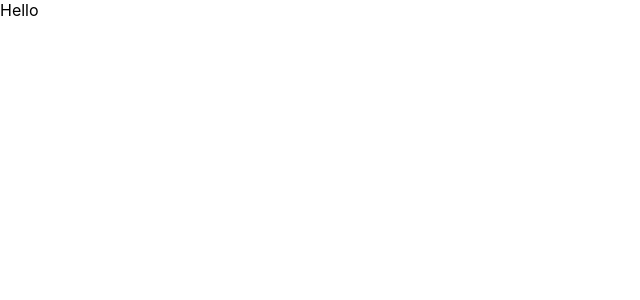
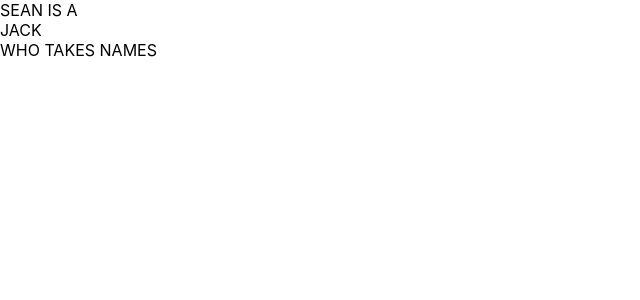
Before and after one commit to insideseanshead/numenera-front, a React (Create React App) app: page / in a window 1280 px wide. Shown: the top 300 px of the page, without its empty margins (0-640 px from the left). Built offline with nearby package versions, Linux system fonts and the light colour scheme.

Commit message:
created character description component

```diff
--- a/src/App.js
+++ b/src/App.js
@@ -1,9 +1,9 @@
-
+import CharacterDescription from "./components/CharacterDescription";
 
 function App() {
   return (
     <div className="App">
-      Hello
+      <CharacterDescription />
     </div>
   );
 }
--- a/src/components/CharacterDescription.jsx
+++ b/src/components/CharacterDescription.jsx
@@ -1,7 +1,20 @@
-export const CharacterDescription = () => {
+
+
+const CharacterDescription = () => {
+
     return (
-        <div>
-
+        <div className="description">
+            <div className="character-name">
+                <span className="emphasis">SEAN</span> IS A
+            </div>
+            <div className="character-type">
+                <span className="emphasis">JACK</span>
+            </div>
+            <div className="character-focu">
+                WHO <span className="emphasis">TAKES NAMES</span>
+            </div>
         </div>
     )
 }
+
+export default CharacterDescription
```
